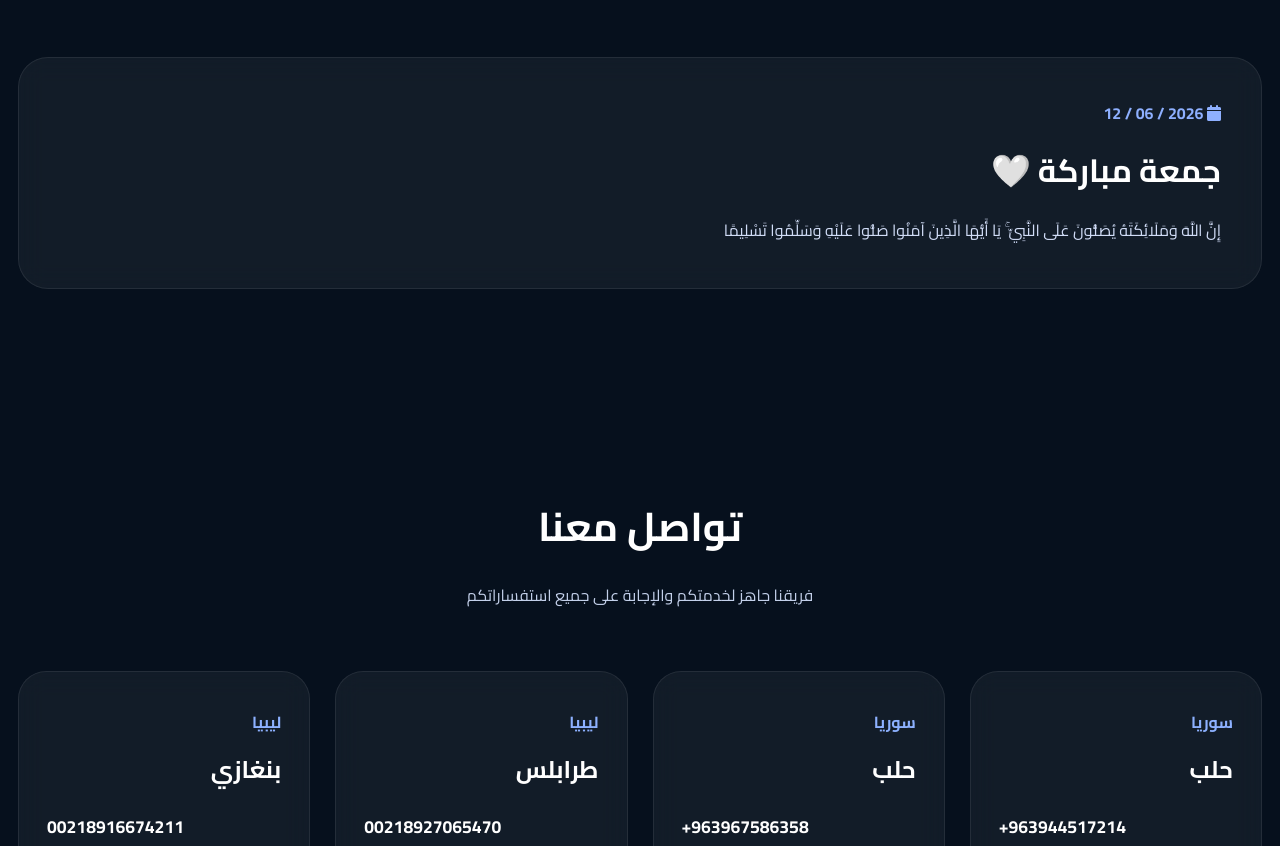
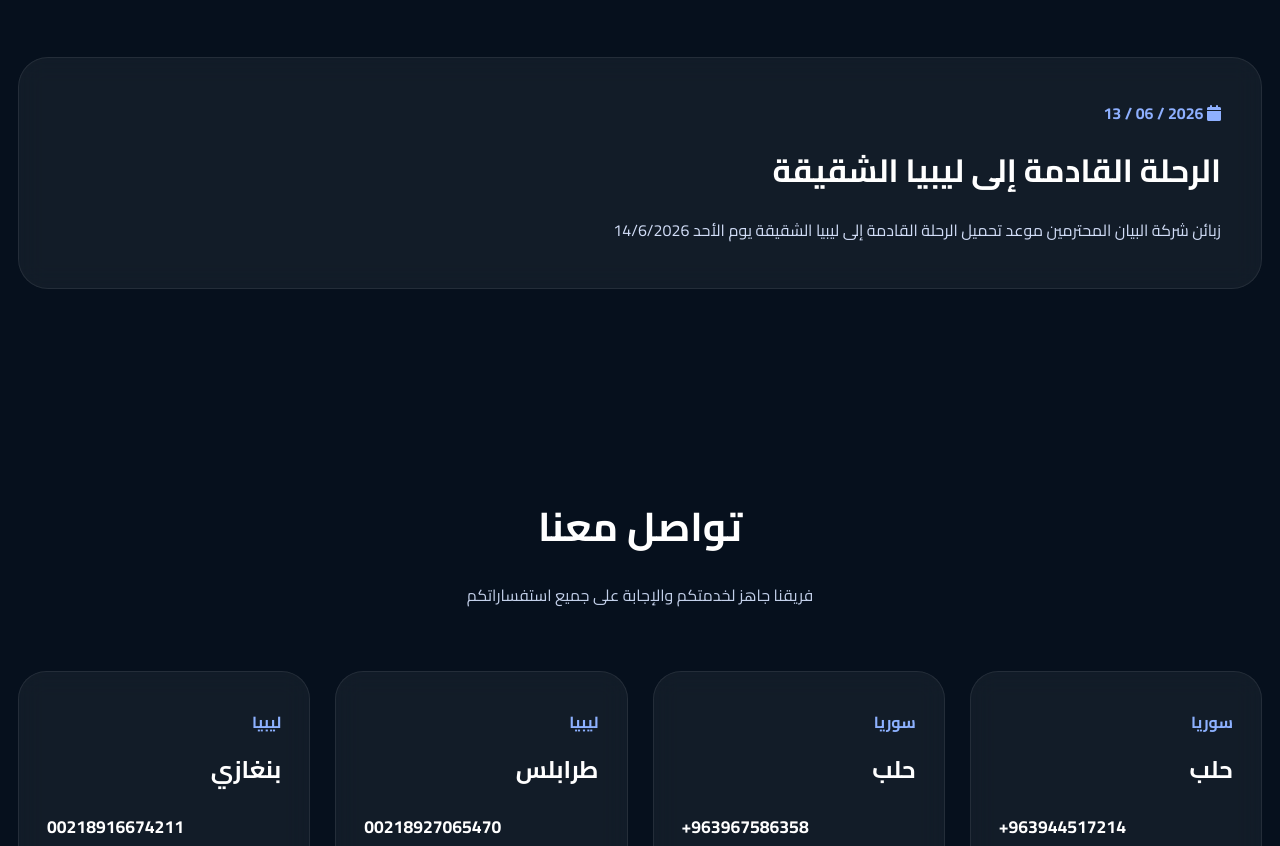
Before and after one commit to albayanshippingco/albayan, a plain HTML site: page index.html in a window 1280 px wide. Shown: the part 1954-2800 px from the top of the page. Drawn offline with Linux system fonts and the light colour scheme.

Commit message:
index.html

```diff
--- a/index.html
+++ b/index.html
@@ -906,16 +906,16 @@ footer{
 
                 <i class="fa-solid fa-calendar"></i>
 
-                2026 / 06 / 12
+                2026 / 06 / 13
 
             </div>
 
             <h3 class="news-title">
- جمعة مباركة 🤍
+  الرحلة القادمة إلى ليبيا الشقيقة
             </h3>
 
             <p class="news-description">
- إِنَّ اللَّهَ وَمَلَائِكَتَهُ يُصَلُّونَ عَلَى النَّبِيِّ ۚ يَا أَيُّهَا الَّذِينَ آمَنُوا صَلُّوا عَلَيْهِ وَسَلِّمُوا تَسْلِيمًا
+   زبائن شركة البيان المحترمين موعد تحميل الرحلة القادمة إلى ليبيا الشقيقة يوم الأحد 14/6/2026
             </p>
 
             <!-- END NEWS EDIT AREA -->
```
